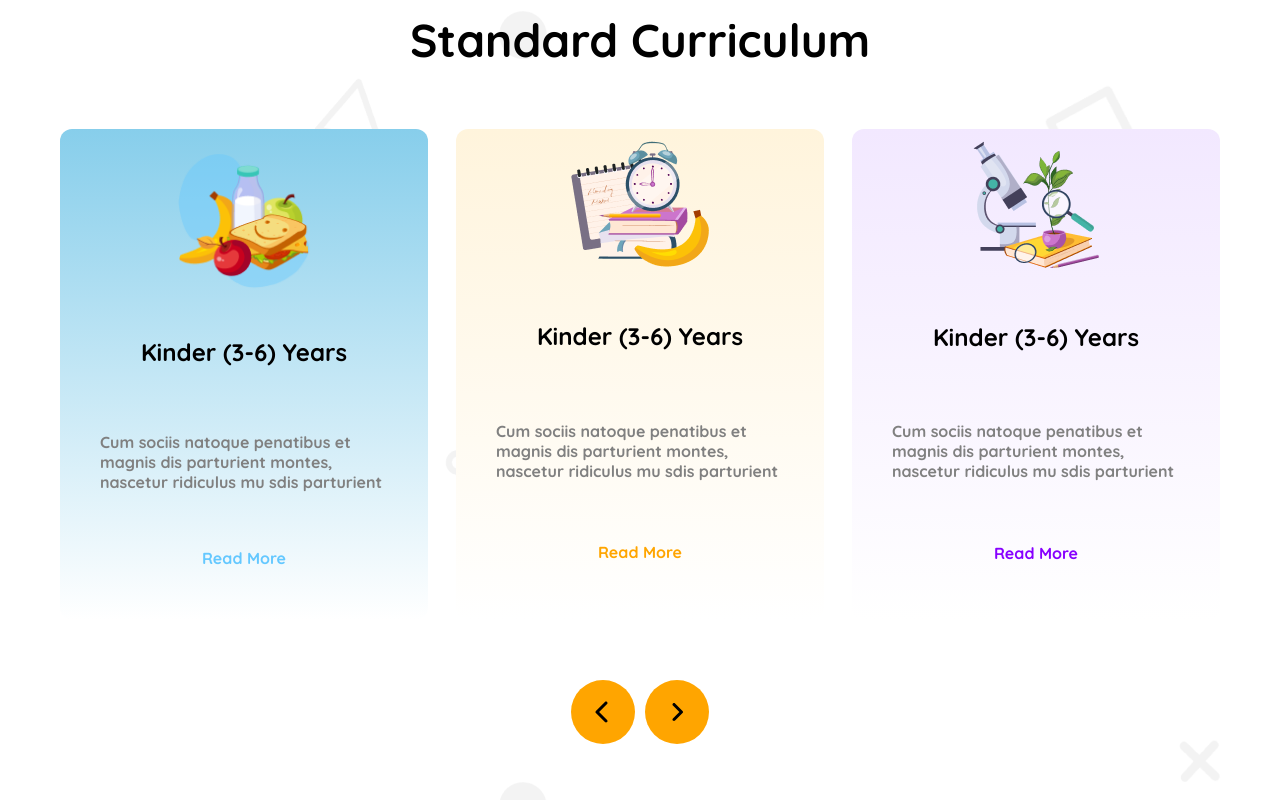
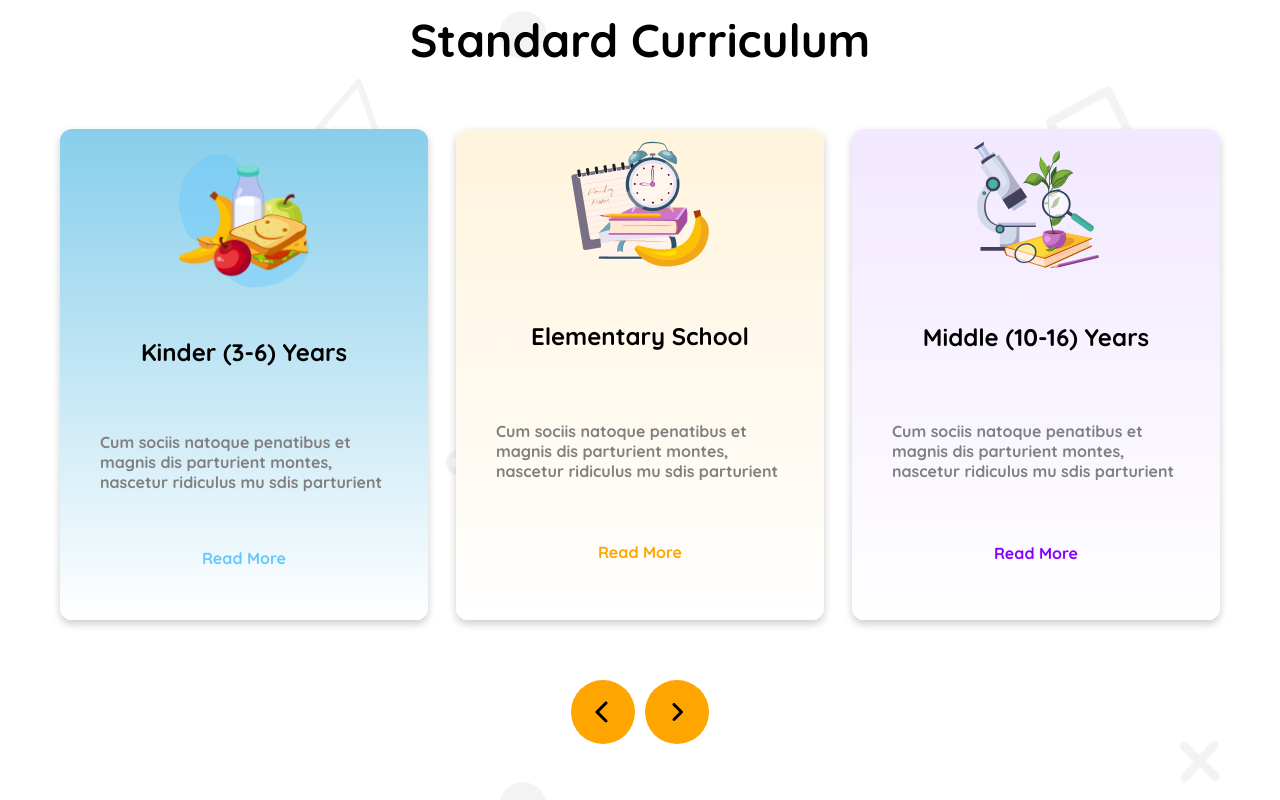
Before and after one commit to mdasifalijihat/assessment-02, a plain HTML site: page index.html in a window 1280 px wide. Shown: the part 780-1580 px from the top of the page. Drawn offline with Linux system fonts and the light colour scheme.

Commit message:
recheck and responcive solve it

```diff
--- a/index.html
+++ b/index.html
@@ -69,7 +69,7 @@
           <!-- cur second img -->
           <div class="curicu2">
             <img src="assets/elementary.png" alt="" />
-            <h3 class="curicu2-title">Kinder (3-6) Years</h3>
+            <h3 class="curicu2-title">Elementary School</h3>
             <p class="curicu2-descriptin">
               Cum sociis natoque penatibus et magnis dis parturient montes,
               nascetur ridiculus mu sdis parturient
@@ -79,7 +79,7 @@
           <!-- cur third img -->
           <div class="curicu3">
             <img src="assets/middle.png" alt="" />
-            <h3 class="curicu3-title">Kinder (3-6) Years</h3>
+            <h3 class="curicu3-title">Middle (10-16) Years</h3>
             <p class="curicu3-descriptin">
               Cum sociis natoque penatibus et magnis dis parturient montes,
               nascetur ridiculus mu sdis parturient
--- a/style.css
+++ b/style.css
@@ -153,6 +153,7 @@ main {
   background-position: center;
   border: none;
   border-radius: 12px;
+  box-shadow: 0 4px 8px 0 rgba(0, 0, 0, 0.2), 0 0px 0px 0 rgba(0, 0, 0, 0.19) ;
   display: grid;
   justify-content: center;
   justify-items: center;
@@ -179,6 +180,7 @@ main {
   background-position: center;
   border: none;
   border-radius: 12px;
+  box-shadow: 0 4px 8px 0 rgba(0, 0, 0, 0.2), 0 0px 0px 0 rgba(0, 0, 0, 0.19) ;
   display: grid;
   justify-content: center;
   justify-items: center;
@@ -205,6 +207,7 @@ main {
   background-position: center;
   border: none;
   border-radius: 12px;
+  box-shadow: 0 4px 8px 0 rgba(0, 0, 0, 0.2), 0 0px 0px 0 rgba(0, 0, 0, 0.19) ;
   display: grid;
   justify-content: center;
   justify-items: center;
@@ -269,6 +272,7 @@ main {
   gap: 18px;
   margin: 0 auto;
   padding-bottom: 24px;
+
 }
 .our-card1 {
   background-color: white;
@@ -278,6 +282,7 @@ main {
   height: 630px;
   overflow: hidden;
   position: relative;
+  box-shadow: 0 4px 8px 0 rgba(0, 0, 0, 0.2), 0 0px 0px 0 rgba(0, 0, 0, 0.19) ;
 }
 .our-card-img-container {
   position: relative;
@@ -289,6 +294,7 @@ main {
   display: block;
   border-top-left-radius: 8px;
   border-top-right-radius: 8px;
+
 }
 
 .card1-Btn {
@@ -332,6 +338,7 @@ main {
   background-color: white;
   color: black;
   overflow: hidden;
+  box-shadow: 0 4px 8px 0 rgba(0, 0, 0, 0.2), 0 0px 0px 0 rgba(0, 0, 0, 0.19) ;
 }
 .card2-img1-img {
   width: 290px;
```
